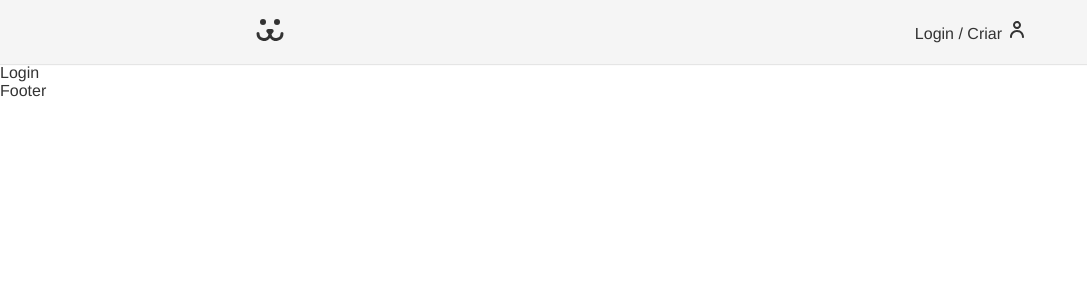
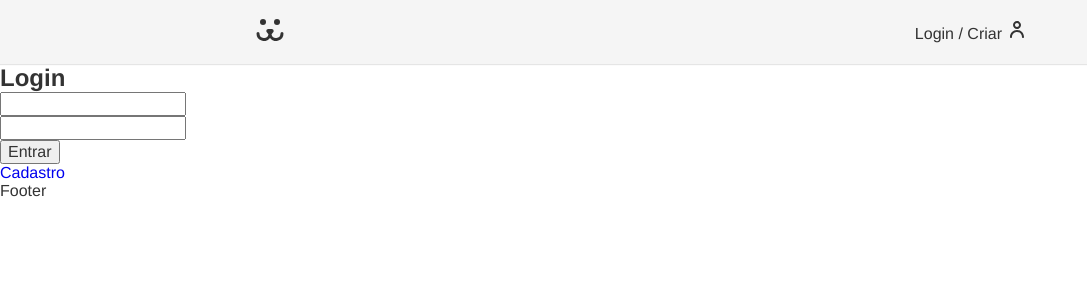
Before and after one commit to yurirps/SocialDogs, a React (Vite) app: page /login in a window 1280 px wide. Shown: the top 300 px of the page, without its empty margins (0-1087 px from the left). Built offline with nearby package versions, Linux system fonts and the light colour scheme.

Commit message:
Adição de rotas do login

```diff
--- a/src/App.jsx
+++ b/src/App.jsx
@@ -14,7 +14,7 @@
         <Header />
         <Routes>
           <Route path='/' element={<Home />} />
-          <Route path='/login' element={<Login />} />
+          <Route path='/login/*' element={<Login />} />
         </Routes>
         <Footer />
       </BrowserRouter>
--- a/src/Components/Login/Login.jsx
+++ b/src/Components/Login/Login.jsx
@@ -1,8 +1,20 @@
 import React from 'react'
+import { Route, Routes } from 'react-router-dom'
+import LoginForm from './LoginForm'
+import LoginCreate from './LoginCreate';
+import LoginPasswordLost from './LoginPasswordLost';
+import LoginReset from './LoginReset';
 
 const Login = () => {
   return (
-    <div>Login</div>
+    <div>
+      <Routes>
+        <Route path='/' element={<LoginForm />} />
+        <Route path='criar' element={<LoginCreate />} />
+        <Route path='perdeu' element={<LoginPasswordLost />} />
+        <Route path='resetar' element={<LoginReset />} />
+      </Routes>
+    </div>
   )
 }
 
--- /dev/null
+++ b/src/Components/Login/LoginCreate.jsx
@@ -0,0 +1,11 @@
+import React from 'react'
+
+const LoginCreate = () => {
+  return (
+    <div>
+        Login Criar
+    </div>
+  )
+}
+
+export default LoginCreate
--- /dev/null
+++ b/src/Components/Login/LoginForm.jsx
@@ -0,0 +1,51 @@
+import React from 'react'
+import { Link } from 'react-router-dom'
+
+const LoginForm = () => {
+
+    const [username, setUsername] = React.useState('');
+    const [password, setPassword] = React.useState('');
+
+    function handleSubmit(event) {
+        event.preventDefault();
+        fetch('https://dogsapi.origamid.dev/json/jwt-auth/v1/token', {
+            method: 'POST',
+            headers: {
+                'Content-Type': 'application/json'
+            },
+            body: JSON.stringify({username, password}),
+        })
+        .then(response => {
+            console.log(response)
+            return response.json();
+        })
+        .then(json => {
+            console.log(json)
+        })
+    }
+
+    return (
+        <section>
+            <h1>Login</h1>
+            <form action='' onSubmit={handleSubmit}>
+                <input
+                    type="text"
+                    value={username}
+                    onChange={({ target }) => setUsername(target.value)}
+                />
+
+                <input
+                    type="text"
+                    value={password}
+                    onChange={({ target }) => setPassword(target.value)}
+                />
+
+                <button>Entrar</button>
+            </form>
+
+            <Link to="/login/criar">Cadastro</Link>
+        </section>
+    )
+}
+
+export default LoginForm
--- /dev/null
+++ b/src/Components/Login/LoginPasswordLost.jsx
@@ -0,0 +1,9 @@
+import React from 'react'
+
+const LoginPasswordLost = () => {
+  return (
+    <div>LoginPasswordLost</div>
+  )
+}
+
+export default LoginPasswordLost
--- /dev/null
+++ b/src/Components/Login/LoginReset.jsx
@@ -0,0 +1,9 @@
+import React from 'react'
+
+const LoginReset = () => {
+  return (
+    <div>LoginReset</div>
+  )
+}
+
+export default LoginReset
```
